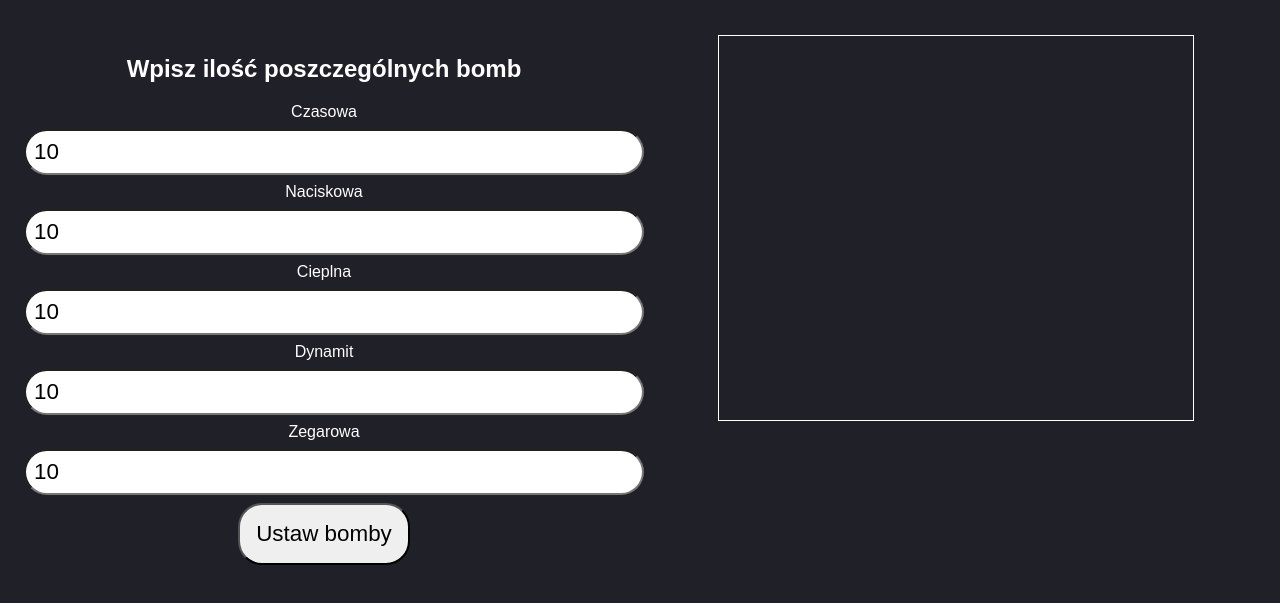
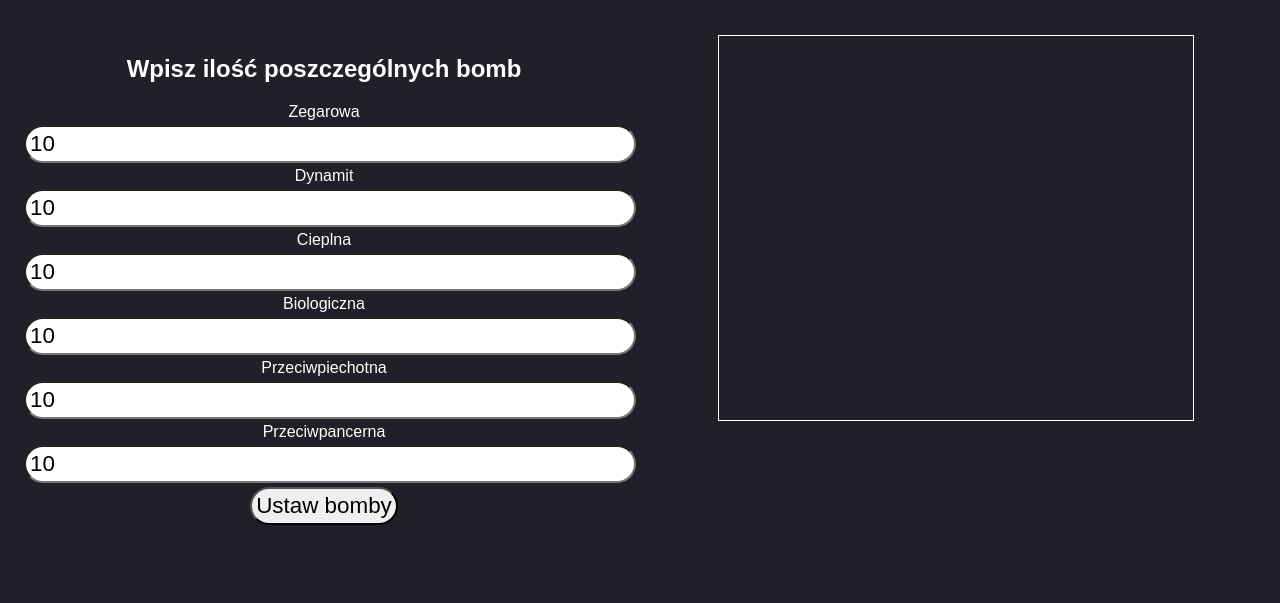
Before and after one commit to dBanasiak/SZI-SAPER, a plain HTML site: page mapGenerator/index.html in a window 1280 px wide. Shown: the part 61-664 px from the top of the page. Drawn offline with Linux system fonts and the light colour scheme; a web font is replaced by a local one.

Commit message:
Add new bomb types

```diff
--- a/mapGenerator/index.html
+++ b/mapGenerator/index.html
@@ -20,15 +20,15 @@
       }
       input {
         width: 100%;
-        padding: 8px;
+        padding: 4px;
         border-radius: 24px;
-        margin: 8px 0;
+        margin: 4px 0;
         font-size: 1.4em;
       }
       button {
         font-size: 1.4em;
         border-radius: 24px;
-        padding: 16px;
+        padding: 4px;
         cursor: pointer;
       }
       #map {
@@ -72,11 +72,13 @@
   <div class="left-side">
     <div>
       <h2>Wpisz ilość poszczególnych bomb</h2>
-      <label for="bomb1">Czasowa</label> <input placeholder="1 bomba" type="text" id="bomb1" />
-      <label for="bomb2">Naciskowa</label><input placeholder="2 bomba" type="text" id="bomb2" />
+      <label for="bomb1">Zegarowa</label> <input placeholder="1 bomba" type="text" id="bomb1" />
+      <label for="bomb2">Dynamit</label><input placeholder="2 bomba" type="text" id="bomb2" />
       <label for="bomb3">Cieplna</label><input placeholder="3 bomba" type="text" id="bomb3" />
-      <label for="bomb4">Dynamit</label><input placeholder="4 bomba" type="text" id="bomb4" /><label for="bomb5">Zegarowa</label>
-      <input placeholder="5 bomba" type="text" id="bomb5" /> <button id="bomb-btn">Ustaw bomby</button>
+      <label for="bomb4">Biologiczna</label><input placeholder="4 bomba" type="text" id="bomb4" /><label for="bomb5">Przeciwpiechotna</label>
+      <input placeholder="5 bomba" type="text" id="bomb5" />
+      <label for="bomb5">Przeciwpancerna</label>
+      <input placeholder="6 bomba" type="text" id="bomb6" /><button id="bomb-btn">Ustaw bomby</button>
     </div>
   </div>
   <div class="right-side"><button class="close hide">X</button> <canvas id="map"></canvas></div>
--- a/mapGenerator/map.js
+++ b/mapGenerator/map.js
@@ -7,6 +7,7 @@ const bomb2 = document.getElementById('bomb2')
 const bomb3 = document.getElementById('bomb3')
 const bomb4 = document.getElementById('bomb4')
 const bomb5 = document.getElementById('bomb5')
+const bomb6 = document.getElementById('bomb6')
 const setBomb = document.getElementById('bomb-btn')
 const closeButton = document.querySelector('.close')
 
@@ -42,6 +43,7 @@ function setDefaultValueOffAllElements () {
     bomb3.value = 10;
     bomb4.value = 10;
     bomb5.value = 10;
+    bomb6.value = 10;
 }
 setDefaultValueOffAllElements();
 
@@ -132,5 +134,9 @@ setBomb.addEventListener('click', () => {
         setBombOnMap(Number(bomb5.value), 5)
         drawMatrix(matrix, {x: 0, y: 0})
     }, 1500)
-    console.log('Ilość bomb na mapie: '+bombCounter,'\nCzasowa: '+ Number(bomb1.value)+'\nNaciskowa: ' + Number(bomb2.value)+'\nCieplna: ' + Number(bomb3.value)+ '\nDynamit: ' + Number(bomb4.value)+ '\nZegarowa: ' + Number(bomb5.value))
+    setTimeout(() => {
+      setBombOnMap(Number(bomb6.value), 6)
+      drawMatrix(matrix, {x: 0, y: 0})
+  }, 1800)
+    console.log('Ilość bomb na mapie: '+bombCounter,'\nZegarowa: '+ Number(bomb1.value)+'\nDynamit: ' + Number(bomb2.value)+'\nCieplna: ' + Number(bomb3.value)+ '\nBiologiczna: ' + Number(bomb4.value)+ '\nPrzeciwpiechotna: ' + Number(bomb5.value)+ '\nPrzeciwpancerna: ' + Number(bomb6.value))
 })
```
